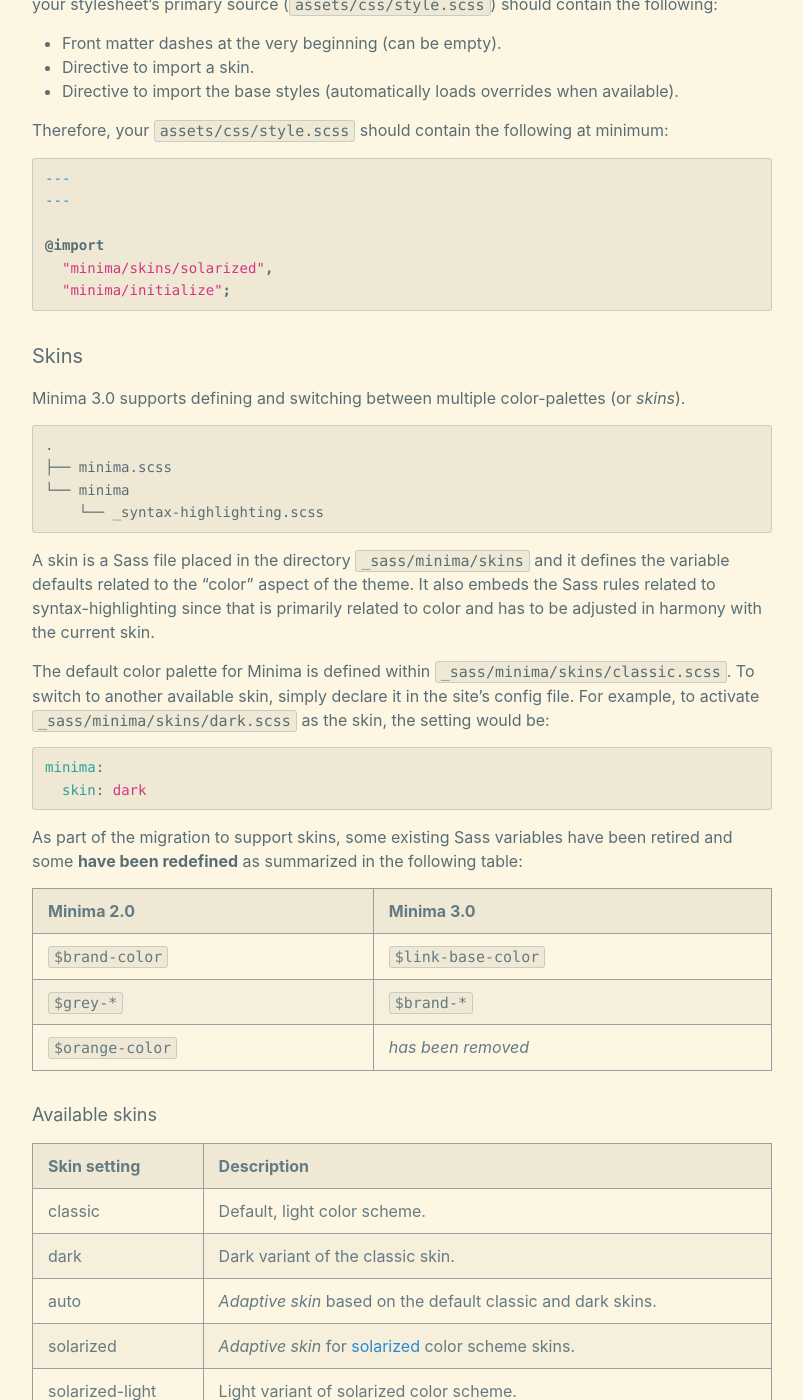
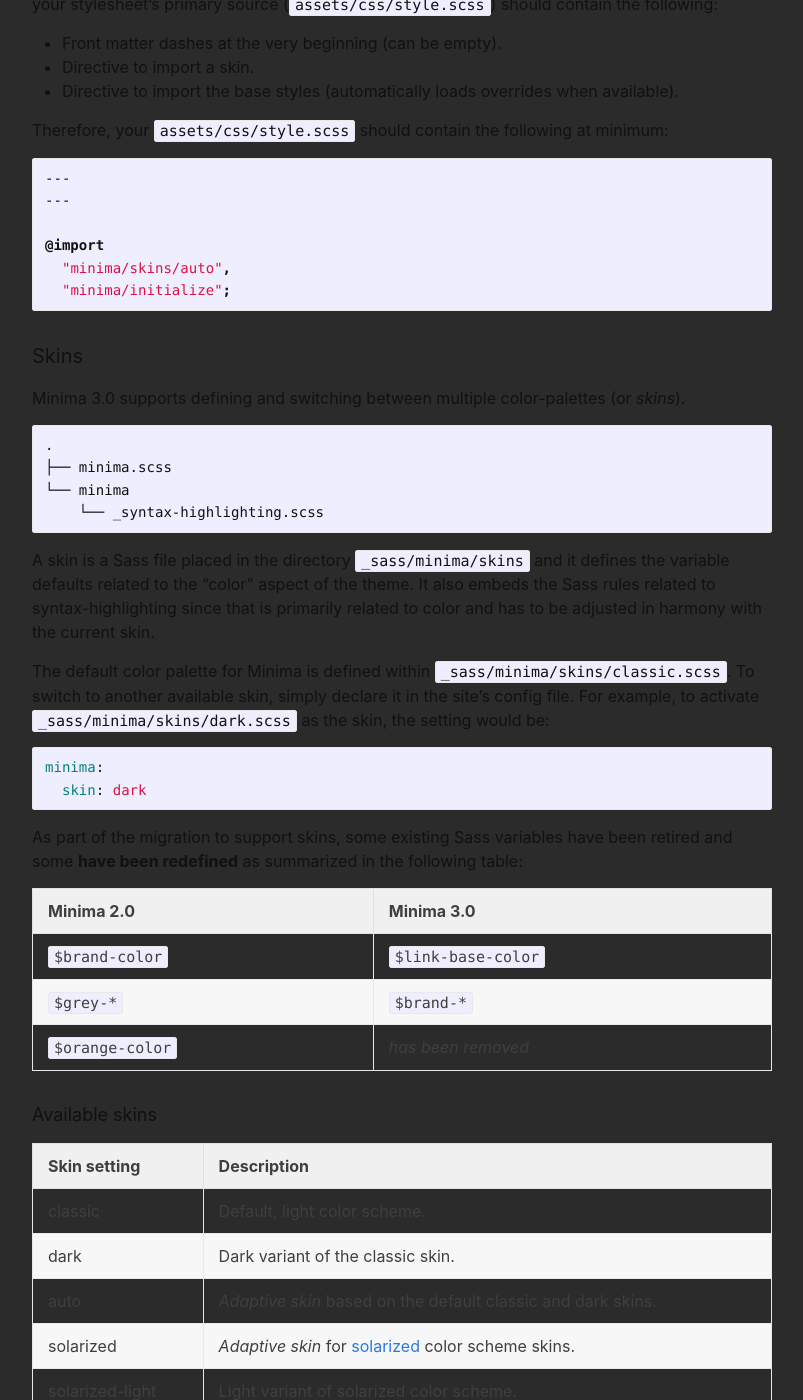
Before and after one commit to rafi01234/rafi01234.github.io, a Jekyll site: the page built from how to use theme.md, in a window 1280 px wide and 1400 px high, scrolled down 20600 px. Shown: the whole window, without its empty margins (238-1041 px from the left). Built offline with Jekyll 4.4.1, drawn with Linux system fonts in a browser that asks for light colours; our own code applies the rules of GitHub Pages for plain Markdown files.

```diff
--- a/_config.yml
+++ b/_config.yml
@@ -43,7 +43,7 @@ minima:
   # solarized-light	   Light variant of solarized color scheme.
   # solarized-dark	   Dark variant of solarized color scheme.
   # solarized	         Adaptive skin for solarized color scheme skins.
-  skin: solarized
+  skin: auto
 
   # Minima date format.
   # The default value is "%b %d, %Y" (e.g. Nov 14, 2023)
--- a/assets/css/style.scss
+++ b/assets/css/style.scss
@@ -2,6 +2,13 @@
 # Only the main Sass file needs front matter (the dashes are enough)
 ---
 
+$background-color: #2b2b2b;
+
 @import
   "minima/skins/{{ site.minima.skin | default: 'classic' }}",
   "minima/initialize";
+
+
+body {
+  background-color: #2b2b2b !important;
+}
```
